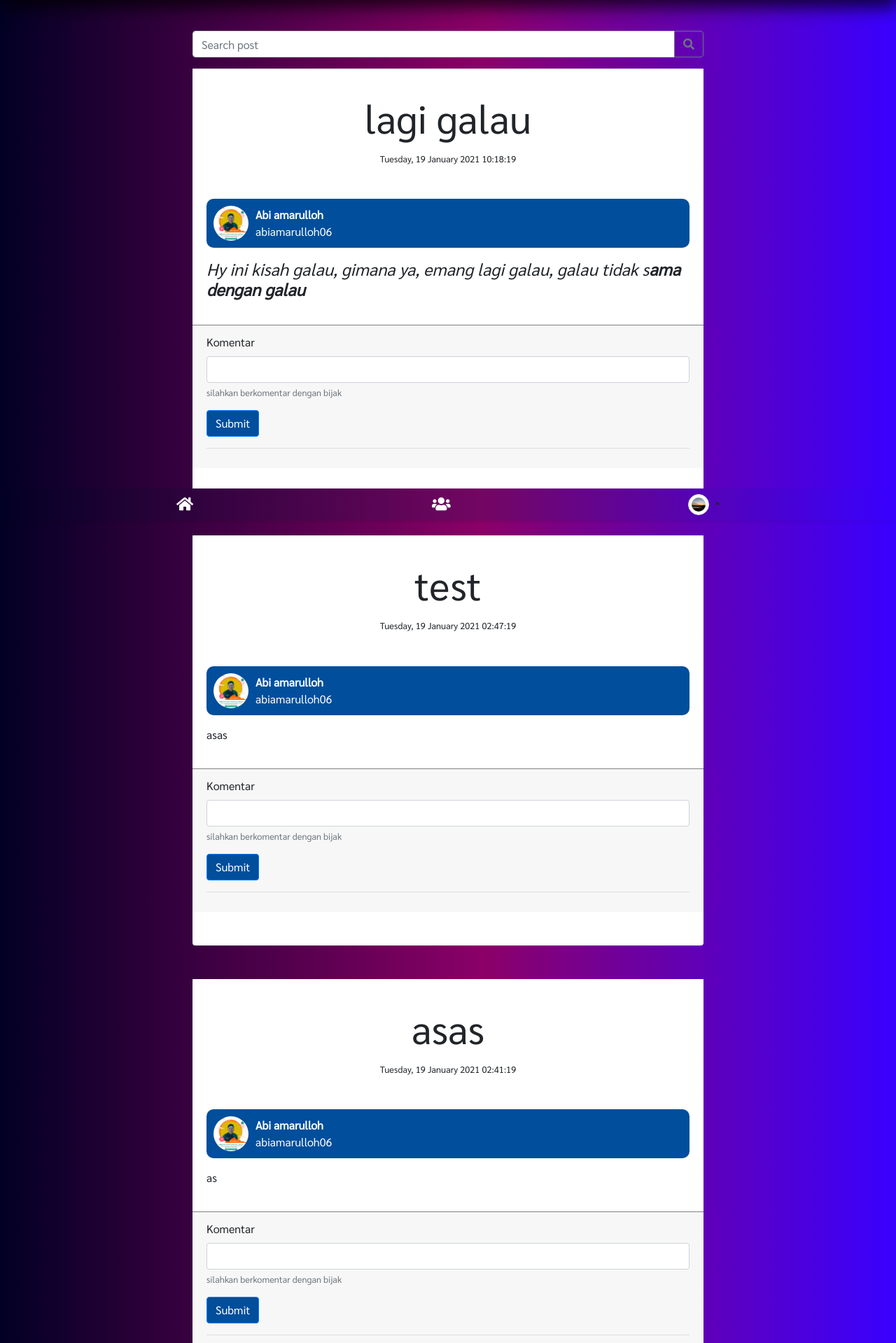
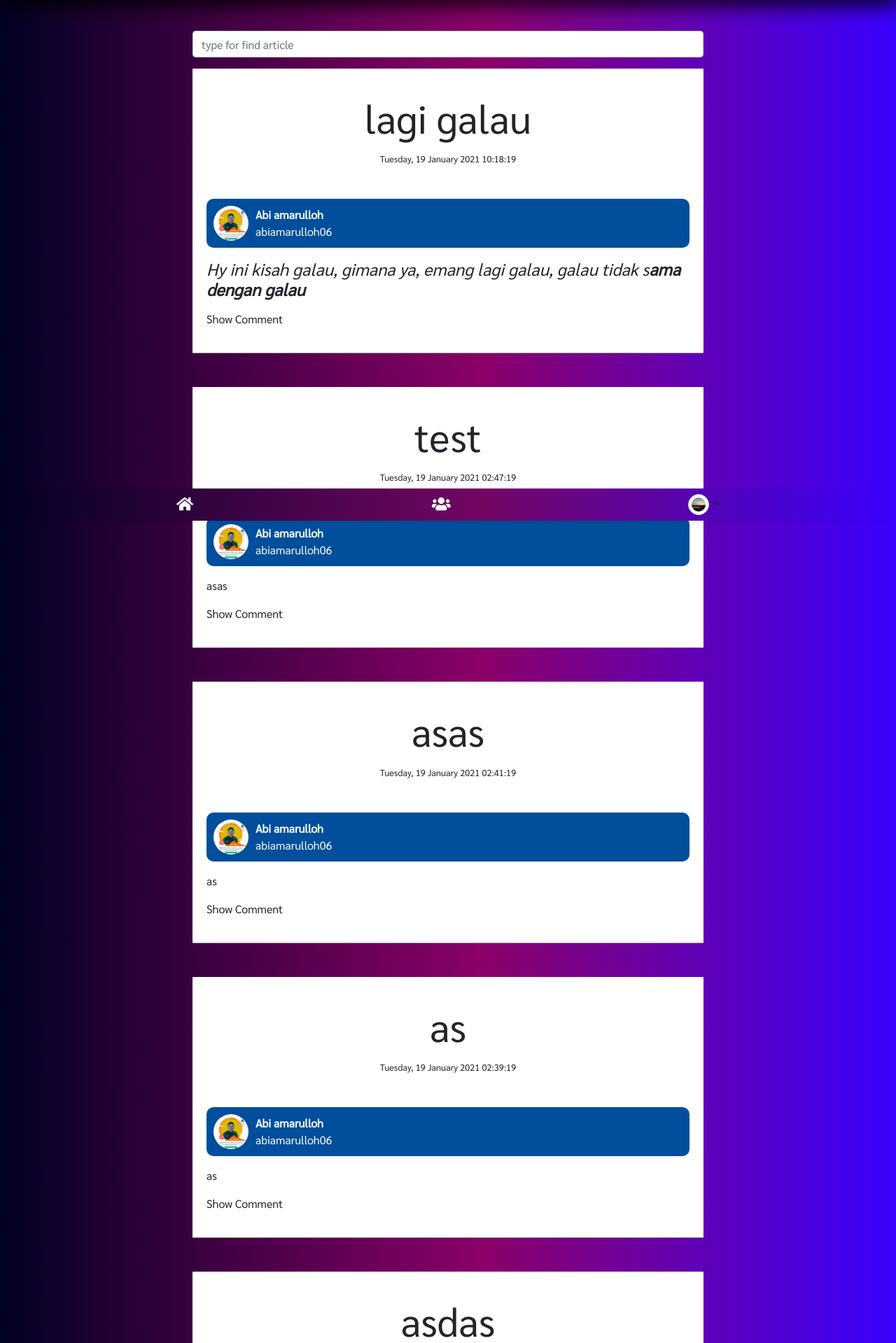
Before and after one commit to abiamarulloh/roften-social-media, a CodeIgniter app: page /database/ in a window 1280 px wide. Shown: the part 56-1975 px from the top of the page at 70% size. Run offline with CodeIgniter, Linux system fonts and the light colour scheme; a user stored in the database is signed in; data comes from the database, SQL or seed files in the repository; some libraries are stand-ins or nearby versions.

Commit message:
fix: bug and show hide comment

```diff
--- a/application/controllers/User.php
+++ b/application/controllers/User.php
@@ -20,8 +20,6 @@ class User extends CI_Controller {
 		$data['username'] = $username;
 
 		$data['user_comments'] = $this->User_model->get_user_comments();
-
-		$this->form_validation->set_rules('comment', 'Comment', 'required');
 
 		if($this->form_validation->run() == false) {
 			$data['title'] = "Roften - Home";
--- a/application/views/auth/index.php
+++ b/application/views/auth/index.php
@@ -21,7 +21,7 @@
                     </form>
                     <hr>
                     <div class="text-center">
-                        <a href="<?= base_url("register"); ?>" class="text-decoration-none">Belum memiliki akun roften ? daftar sekarang !</a>
+                        <a href="<?= base_url("register"); ?>" class="text-decoration-none">don't have an account? register now!</a>
                     </div>
                 </div>
             </div>
--- a/application/views/auth/register.php
+++ b/application/views/auth/register.php
@@ -30,7 +30,7 @@
                     </form>
                     <hr>
                     <div class="text-center">
-                        <a href="<?= base_url("login"); ?>" class="text-decoration-none">Sudah memiliki akun roften ? Masuk sekarang !</a>
+                        <a href="<?= base_url("login"); ?>" class="text-decoration-none">already have an account? login now !</a>
                     </div>
                 </div>
             </div>
--- a/application/views/layouts/footer.php
+++ b/application/views/layouts/footer.php
@@ -10,13 +10,5 @@
     <!-- Font Awesome -->
     <script src="<?= base_url("assets/fontAwesome/js/all.min.js"); ?> "></script>
 		<script src="<?= base_url("assets/script.js"); ?> "></script>
-		<script>
-			ClassicEditor
-        .create( document.querySelector( '#ckeditor-body' ))
-        .catch( error => {
-            console.error( error );
-        } );
-
-		</script>
   </body>
 </html>
--- a/application/views/layouts/header.php
+++ b/application/views/layouts/header.php
@@ -5,7 +5,10 @@
     <meta charset="utf-8">
     <meta name="viewport" content="width=device-width, initial-scale=1, shrink-to-fit=no">
 
-    <!-- Bootstrap CSS -->
+    <!-- Favicon -->
+		<link rel="shortcut icon" href="<?= base_url();  ?>assets/images/roften-logo.png" type="image/x-icon">
+
+		<!-- Bootstrap CSS -->
     <link rel="stylesheet" href="<?= base_url("assets/bootstrap4/css/bootstrap.min.css"); ?> ">
 
     <!-- Font Awesome CSS  -->
@@ -14,7 +17,8 @@
 
 		<script src="https://cdn.ckeditor.com/ckeditor5/24.0.0/classic/ckeditor.js"></script>
 
-		<link rel="stylesheet" href="<?= base_url() ?>/assets/style.css">
+		<link rel="stylesheet" href="<?= base_url() ?>assets/style.css">
+
 		<title><?= $title; ?></title>
   </head>
   <body>
--- a/application/views/user/index.php
+++ b/application/views/user/index.php
@@ -1,18 +1,15 @@
 <div class="container" style="margin-top: 100px;">
 	<div class="row mb-5">
-		<div class="col-md-8 mx-auto">
+		<div class="col-md-8 mx-auto" id="listData">
 			<form>
 				<div class="input-group mb-3">
-					<input type="text" class="form-control" placeholder="Search post" aria-label="Recipient's username" aria-describedby="button-addon2">
-					<div class="input-group-append">
-						<button class="btn btn-outline-secondary" type="submit" id="button-addon2"><i class="fas fa-search"></i></button>
-					</div>
+					<input type="text" class="form-control" id="searchkeyUp" placeholder="type for find article" aria-label="Recipient's username" aria-describedby="button-addon2">
 				</div>
 			</form>
 			<?php foreach ($users_posts as $user_post) : ?>
 			<div class="card border-0 mb-5">
 				<div class="card-body fit-body-post">
-					<h1 class="display-4 text-center m-3"><strong><?= $user_post['title'] ?></strong></h1>
+					<h1 class="display-4 text-center m-3" id="post-title"><strong><?= $user_post['title'] ?></strong></h1>
 					<small class="d-block text-center m-3 my-2"><?= date("l, d F Y h:i:j", $user_post['post_create']) ?></small>
 
 					<a href="<?= base_url($user_post['username']); ?>">
@@ -27,15 +24,16 @@
 						</div>
 					</a>
 					<p class="card-text"><?= htmlspecialchars_decode($user_post["body"]); ?></p>
+					<p class="show-comment-link" onclick="seeComment('section-comment-<?= $user_post['post_id'] ?>')">Show Comment</p>
 				</div>
-				<div class="card-footer border-0 mb-5">
+				<div class="card-footer border-0 mb-5 d-none" id="section-comment-<?= $user_post['post_id'] ?>">
 					<?php $this->session->flashdata("message"); ?>
 					<?= form_open(); ?>
 						<input type="text" name="post_id" hidden value="<?= $user_post['post_id']; ?>">
 						<input type="text" name="user_id" hidden value="<?= $user['id']; ?>" >
 						<div class="form-group">
 							<label for="comment_<?= $user_post['post_id']; ?>">Komentar</label>
-							<input type="text" class="form-control" name="comment" id="comment_<?= $user_post['post_id']; ?>" aria-describedby="comment_<?= $user_post['post_id']; ?>Help">
+							<input type="text" class="form-control" id="comment_<?= $user_post['post_id']; ?>" aria-describedby="comment_<?= $user_post['post_id']; ?>Help">
 							<small id="comment_<?= $user_post['post_id']; ?>Help" class="form-text text-muted">silahkan berkomentar dengan bijak</small>
 						</div>
 						<button type="submit" class="btn btn-primary">Submit</button>
@@ -53,7 +51,7 @@
 										<span class="d-block"><?= $user_comment['fullname']; ?></span>
 										<span  class="d-block"><a href="<?= base_url($user_comment['username']); ?>" class="text-dark"><?= $user_comment['username']; ?></a></span>
 									</div>
-									<div class="ml-4">
+									<div class="ml-4 <?= $user_comment['username'] == $user['username'] ? '' : 'd-none' ?>">
 										<a href="<?= base_url("user/comment/delete/") . $user_comment['comment_id']?>" onclick="return confirm('Yakin ingin hapus ? ')" class="text-dark"><i class="fas fa-fw fa-trash"></i></a>
 									</div>
 								</div>
--- a/assets/script.js
+++ b/assets/script.js
@@ -1 +1,17 @@
-$('#article').readmore({ speed: 75, lessLink: '<a href="#">Read less</a>' });
+$(document).ready(function(){
+	$("#searchkeyUp").on("keyup", function() {
+		var value = $(this).val().toLowerCase();
+		$("#listData .card").filter(function() {
+			$(this).toggle($(this).text().toLowerCase().indexOf(value) > -1)
+		});
+	});
+});
+
+ClassicEditor
+.create( document.querySelector( '#ckeditor-body' ))
+.catch( error => {});
+
+function seeComment(e) {
+	console.log(e)
+	$(`#${e}`).toggleClass("d-none");
+}
--- a/assets/style.css
+++ b/assets/style.css
@@ -87,3 +87,11 @@ body {
 	font-size: 10px;
 	margin-right: 0;
 }
+
+.show-comment-link {
+	cursor: pointer;
+}
+
+.show-comment-link:hover {
+	text-decoration: underline;
+}
```
Also changed, not shown: application/controllers/Auth.php (+11 -27 lines).
